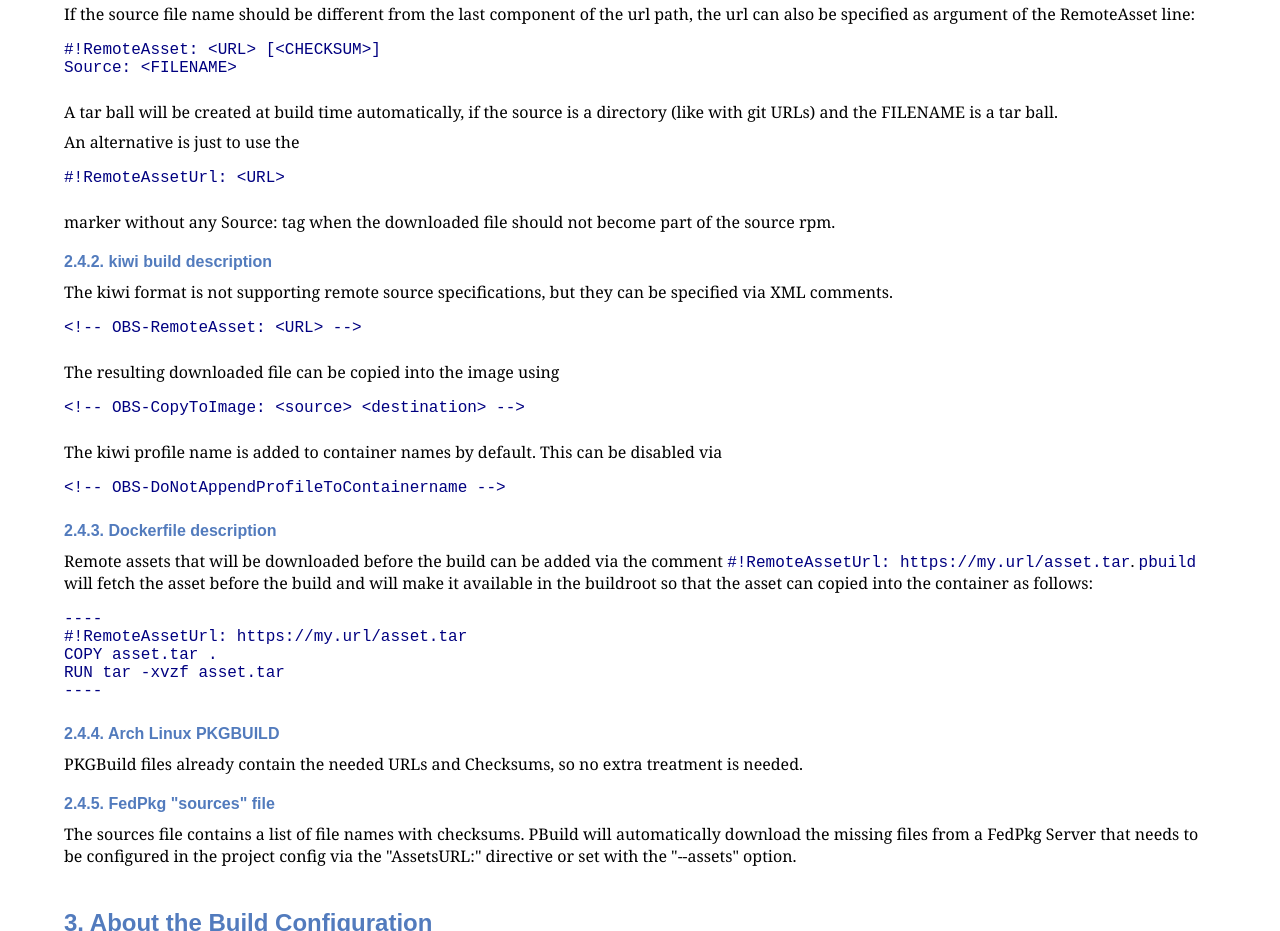
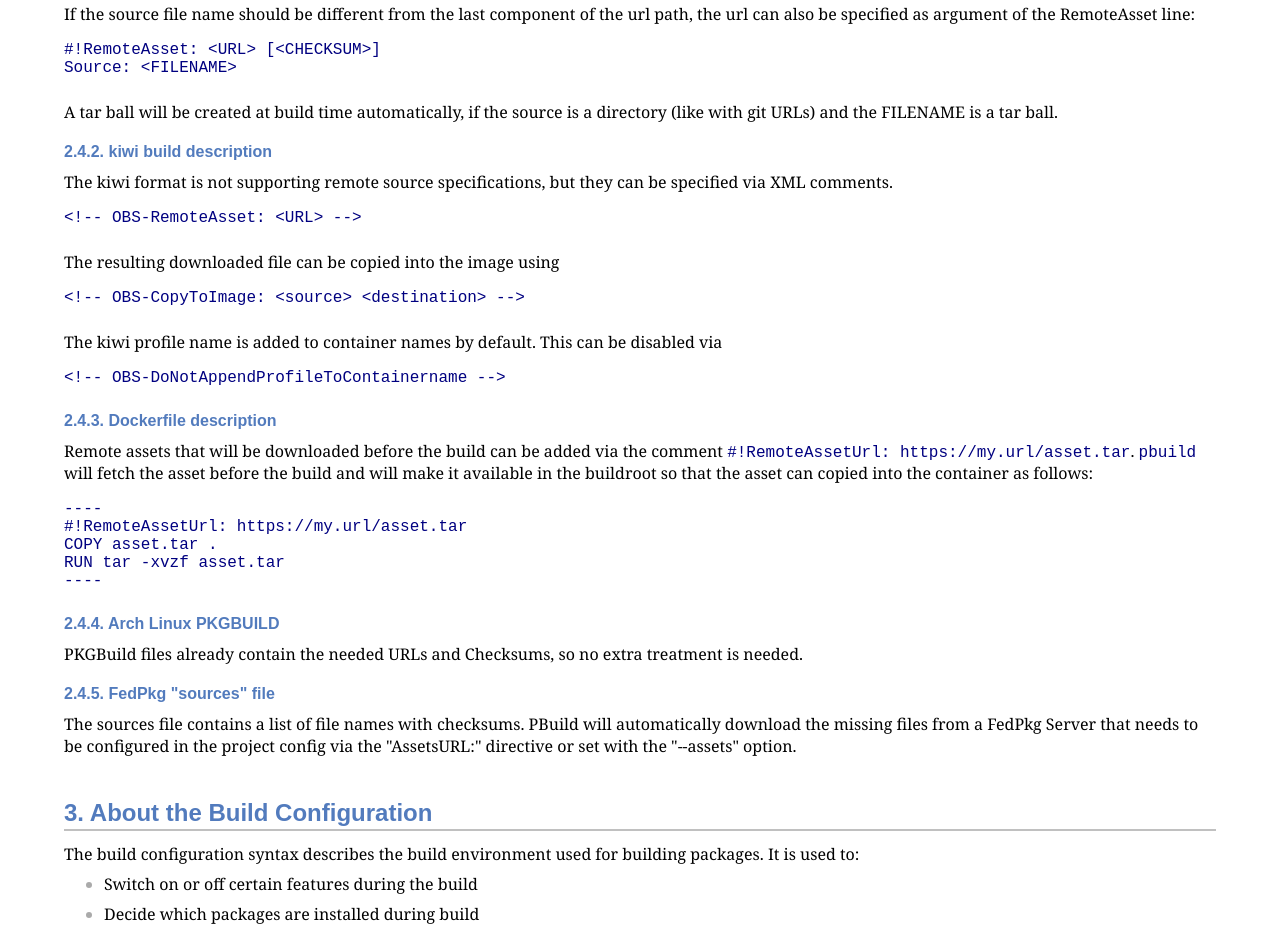
Before and after one commit to openSUSE/obs-build, a plain HTML site: page docs/pbuild.html in a window 1280 px wide. Shown: the part 3532-4463 px from the top of the page. Drawn offline with Linux system fonts and the light colour scheme.

Commit message:
docu: drop RemoteAssetURL from spec recipe file
We still support it, but only for backward compability.
It should not be used anymore.

```diff
--- a/docs/pbuild.html
+++ b/docs/pbuild.html
@@ -1015,13 +1015,6 @@ Source: &lt;FILENAME&gt;</code></pre>
 </div></div>
 <div class="paragraph"><p>A tar ball will be created at build time automatically, if the source is a directory
 (like with git URLs) and the FILENAME is a tar ball.</p></div>
-<div class="paragraph"><p>An alternative is just to use the</p></div>
-<div class="literalblock">
-<div class="content">
-<pre><code>#!RemoteAssetUrl: &lt;URL&gt;</code></pre>
-</div></div>
-<div class="paragraph"><p>marker without any Source: tag when the downloaded file should not become
-part of the source rpm.</p></div>
 </div>
 <div class="sect3">
 <h4 id="_kiwi_build_description">2.4.2. kiwi build description</h4>
```
Also changed, not shown: 1 other file.
